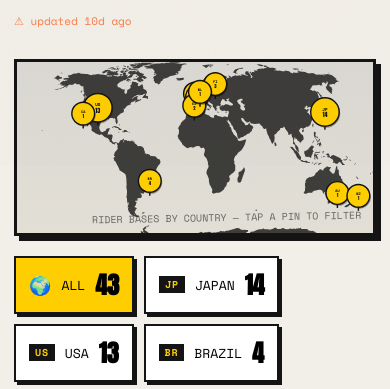
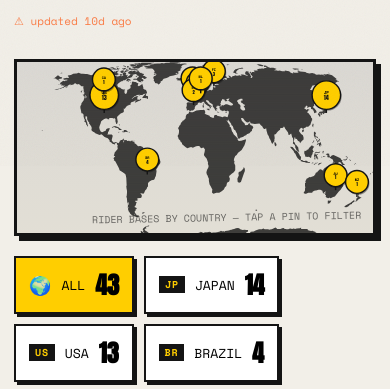
Before and after one commit to rterra0730-png/Asics-Skateboarding-Team, a website: page index.html in a window 390 px wide. Shown: the part 678-1067 px from the top of the page. Drawn offline with nearby package versions, Linux system fonts and the light colour scheme.

Commit message:
Add files via upload

```diff
--- a/index.html
+++ b/index.html
@@ -1020,6 +1020,22 @@ const CITY_XY={"Tokyo":[869,139],"Osaka":[859,143],"Kyoto":[859,142],"Yokohama":
 "London":[500,89],"Amsterdam":[514,84],"Paris":[506,97],"Helsinki":[557,62],"Barcelona":[506,121],"Madrid":[490,124],
 "São Paulo":[372,333],"Rio de Janeiro":[382,331],"Curitiba":[366,339],"Wollongong":[900,368],"Auckland":[959,376]};
 
+/* Pin anchors are deliberately placed around each country's visual centre.
+   The pin circle is drawn above this point so the bottom of its stem lands on land. */
+const COUNTRY_ANCHOR={
+  "Canada":[244,91],
+  "USA":[245,143],
+  "Brazil":[366,316],
+  "UK":[493,88],
+  "Netherlands":[516,88],
+  "France":[507,101],
+  "Spain":[496,121],
+  "Finland":[553,68],
+  "Japan":[869,143],
+  "Australia":[895,360],
+  "New Zealand":[955,379]
+};
+
 
 function setText(id,value){const el=document.getElementById(id);if(el&&value!=null)el.textContent=value;}
 function setSection(id,navId,enabled){const el=document.getElementById(id),nav=document.getElementById(navId);if(el)el.hidden=enabled===false;if(nav)nav.hidden=enabled===false;}
@@ -1090,11 +1106,17 @@ function renderMap(){
   const byCountry={};
   RIDERS.forEach(r=>{(byCountry[r.country]=byCountry[r.country]||[]).push(r);});
   Object.entries(byCountry).forEach(([country,rs])=>{
-    // cluster position = average of member city coords
-    let sx=0,sy=0,n=0;
-    rs.forEach(r=>{const hasCustom=r.mapX!==null&&r.mapX!==undefined&&r.mapX!==""&&r.mapY!==null&&r.mapY!==undefined&&r.mapY!==""&&Number.isFinite(Number(r.mapX))&&Number.isFinite(Number(r.mapY));const c=hasCustom?[Number(r.mapX),Number(r.mapY)]:(CITY_XY[r.city]||CITY_XY[String(r.city||"").split(",")[0].trim()]);if(c){sx+=c[0];sy+=c[1];n++;}});
-    if(!n)return;
-    const x=sx/n,y=sy/n,big=rs.length>5,mobile=window.matchMedia("(max-width:620px)").matches,rad=mobile?(big?40:32):(big?26:19),hitRad=mobile?58:Math.max(rad+10,32);
+    const big=rs.length>5,mobile=window.matchMedia("(max-width:620px)").matches,rad=mobile?(big?40:32):(big?26:19),hitRad=mobile?58:Math.max(rad+10,32);
+    // Prefer a stable country-centre anchor. Unknown countries fall back to the
+    // average of their rider city coordinates or manually supplied map values.
+    let anchor=COUNTRY_ANCHOR[country]||null;
+    if(!anchor){
+      let sx=0,sy=0,n=0;
+      rs.forEach(r=>{const hasCustom=r.mapX!==null&&r.mapX!==undefined&&r.mapX!==""&&r.mapY!==null&&r.mapY!==undefined&&r.mapY!==""&&Number.isFinite(Number(r.mapX))&&Number.isFinite(Number(r.mapY));const c=hasCustom?[Number(r.mapX),Number(r.mapY)]:(CITY_XY[r.city]||CITY_XY[String(r.city||"").split(",")[0].trim()]);if(c){sx+=c[0];sy+=c[1];n++;}});
+      if(!n)return;
+      anchor=[sx/n,sy/n];
+    }
+    const x=anchor[0],y=anchor[1]-(rad+10);
     const g=document.createElementNS("http://www.w3.org/2000/svg","g");
     g.setAttribute("class","cluster"+(state.country===country?" active":""));
     g.setAttribute("transform",`translate(${x},${y})`);
```
